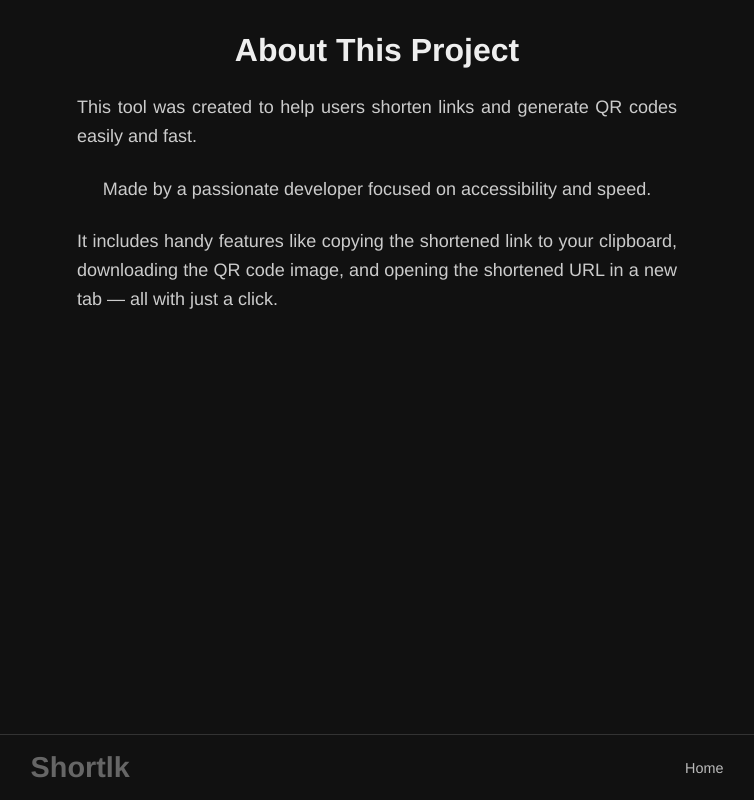
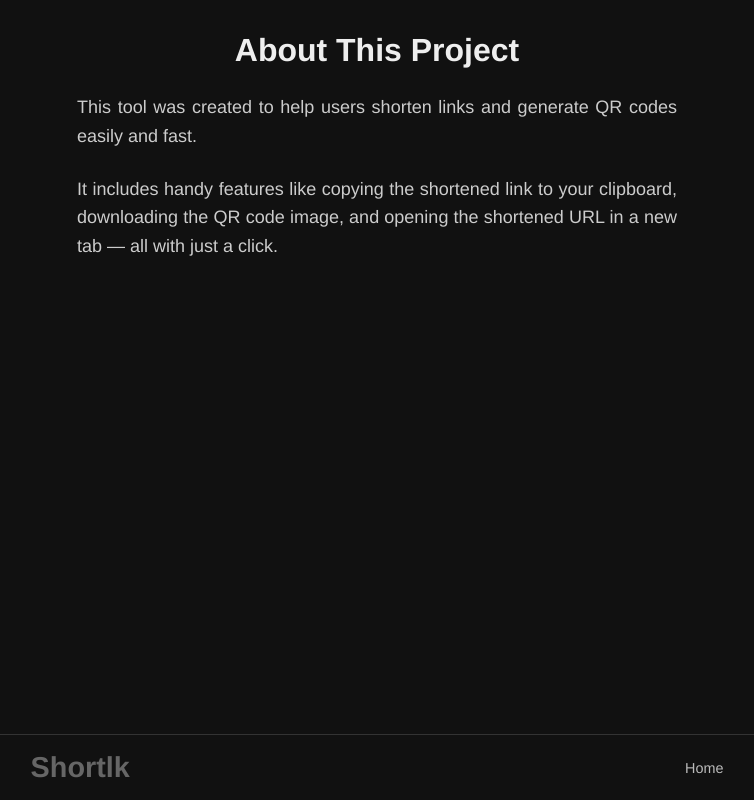
Before and after one commit to EdgarGR123/Short, a SvelteKit app in the folder frontend/: page /about in a window 1280 px wide. Shown: the whole page, without its empty margins (263-1017 px from the left). Built offline with nearby package versions, Linux system fonts and the light colour scheme.

Commit message:
Update +page.svelte

```diff
--- a/frontend/src/routes/about/+page.svelte
+++ b/frontend/src/routes/about/+page.svelte
@@ -11,7 +11,7 @@
   <main>
     <h1 class="about-title">About This Project</h1>
     <p class="about-text">This tool was created to help users shorten links and generate QR codes easily and fast.</p>
-    <p class="about-text">Made by a passionate developer focused on accessibility and speed.</p>
+
     <p class="about-text">It includes handy features like copying the shortened link to your clipboard, downloading the QR code image, and opening the shortened URL in a new tab — all with just a click.</p>
   </main>
 
```
